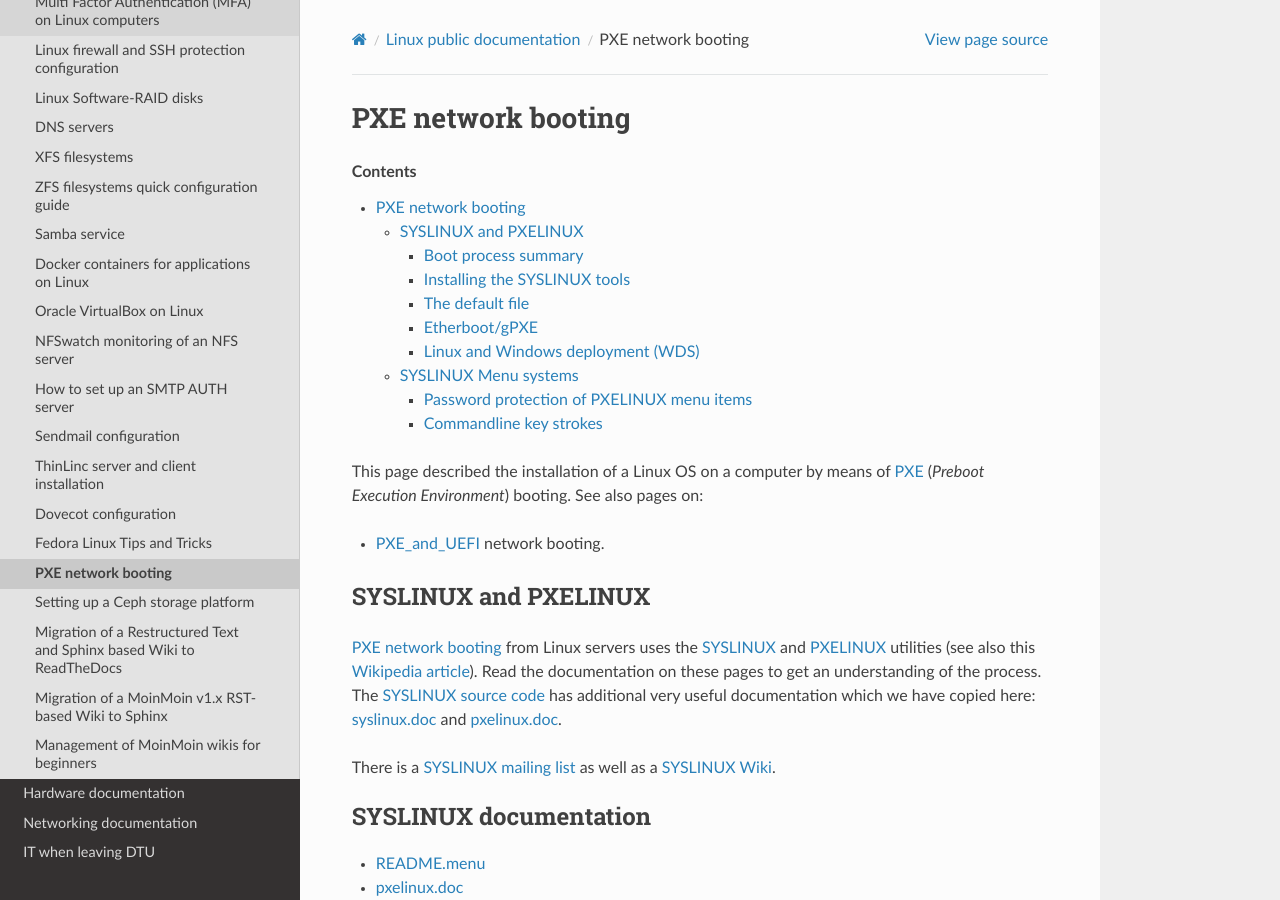
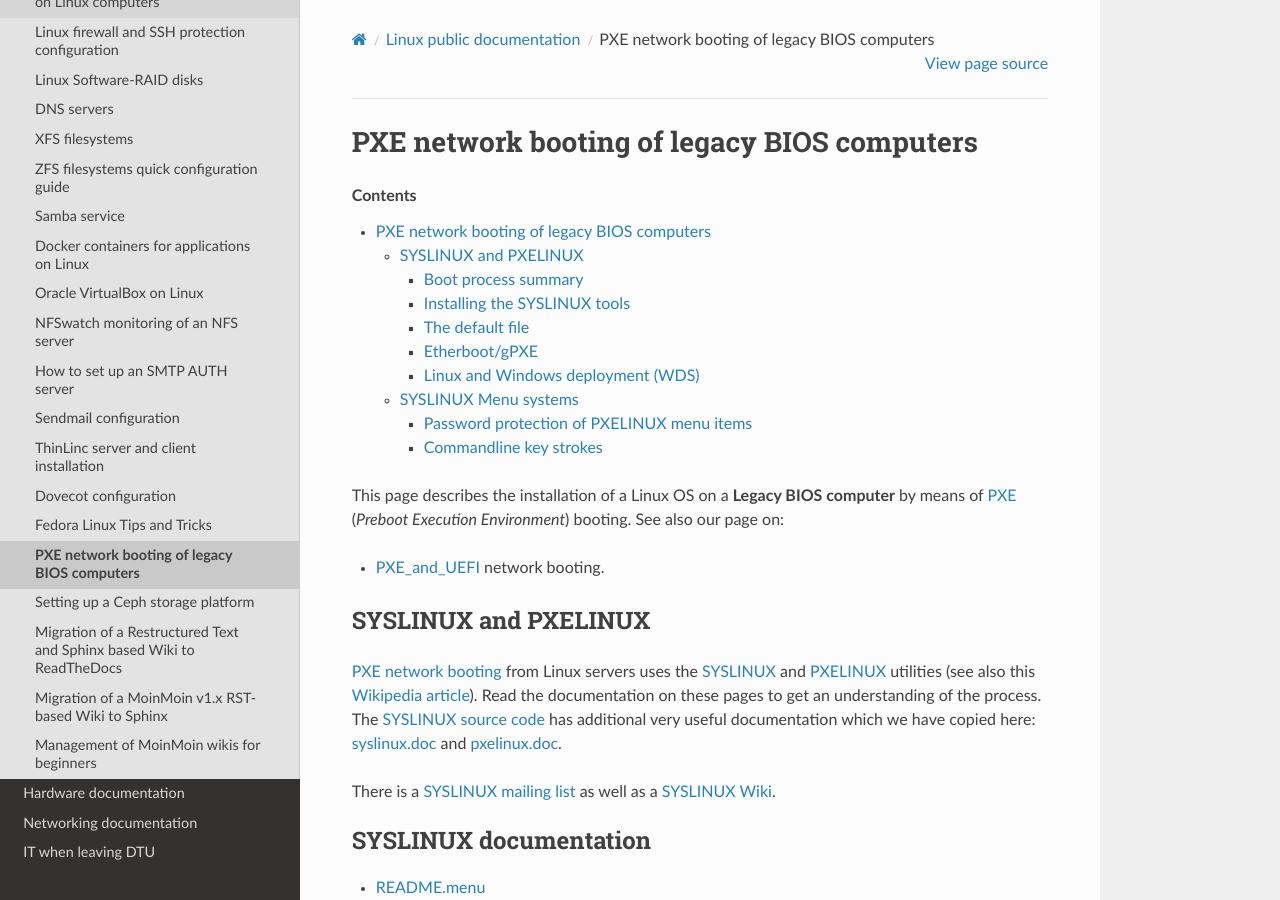
Before and after one commit to OleHolmNielsen/ITwiki, a Sphinx documentation site: the page built from docs/PXE-booting.rst, in a window 1280 px wide and 900 px high. Built offline with Sphinx 7.4.7 and the Read the Docs theme 3.1.0, drawn with Linux system fonts in a browser that asks for light colours.

Commit message:
This page refers to legacy BIOS booting

```diff
--- a/docs/PXE-booting.rst
+++ b/docs/PXE-booting.rst
@@ -1,13 +1,14 @@
 .. _PXE-booting:
 
-===================
-PXE network booting
-===================
+============================================
+PXE network booting of legacy BIOS computers
+============================================
 
 .. Contents::
 
-This page described the installation of a Linux OS on a computer by means of PXE_ (*Preboot Execution Environment*) booting.
-See also pages on:
+This page describes the installation of a Linux OS on a **Legacy BIOS computer**
+by means of PXE_ (*Preboot Execution Environment*) booting.
+See also our page on:
 
 * PXE_and_UEFI_ network booting.
 
```
